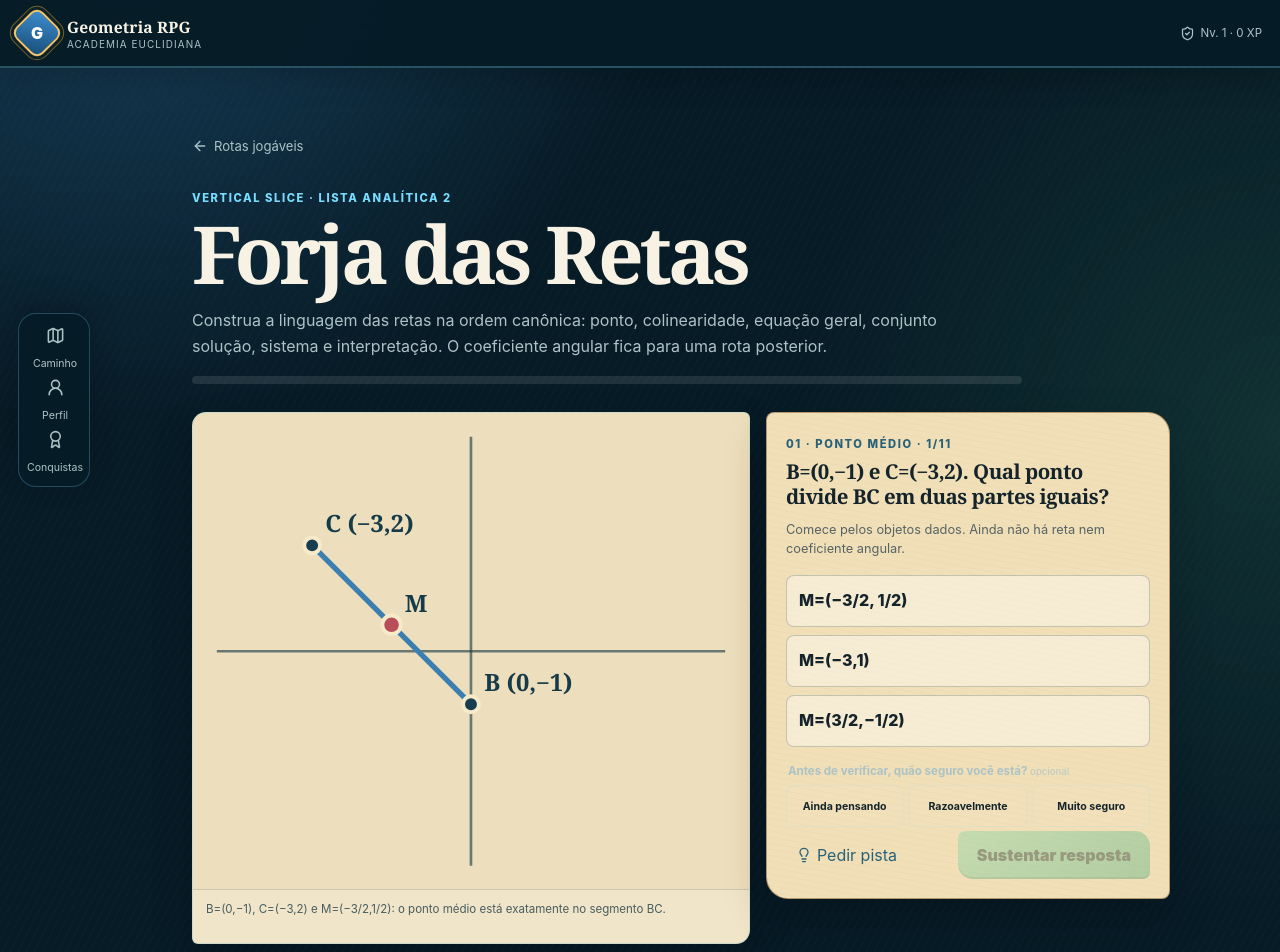
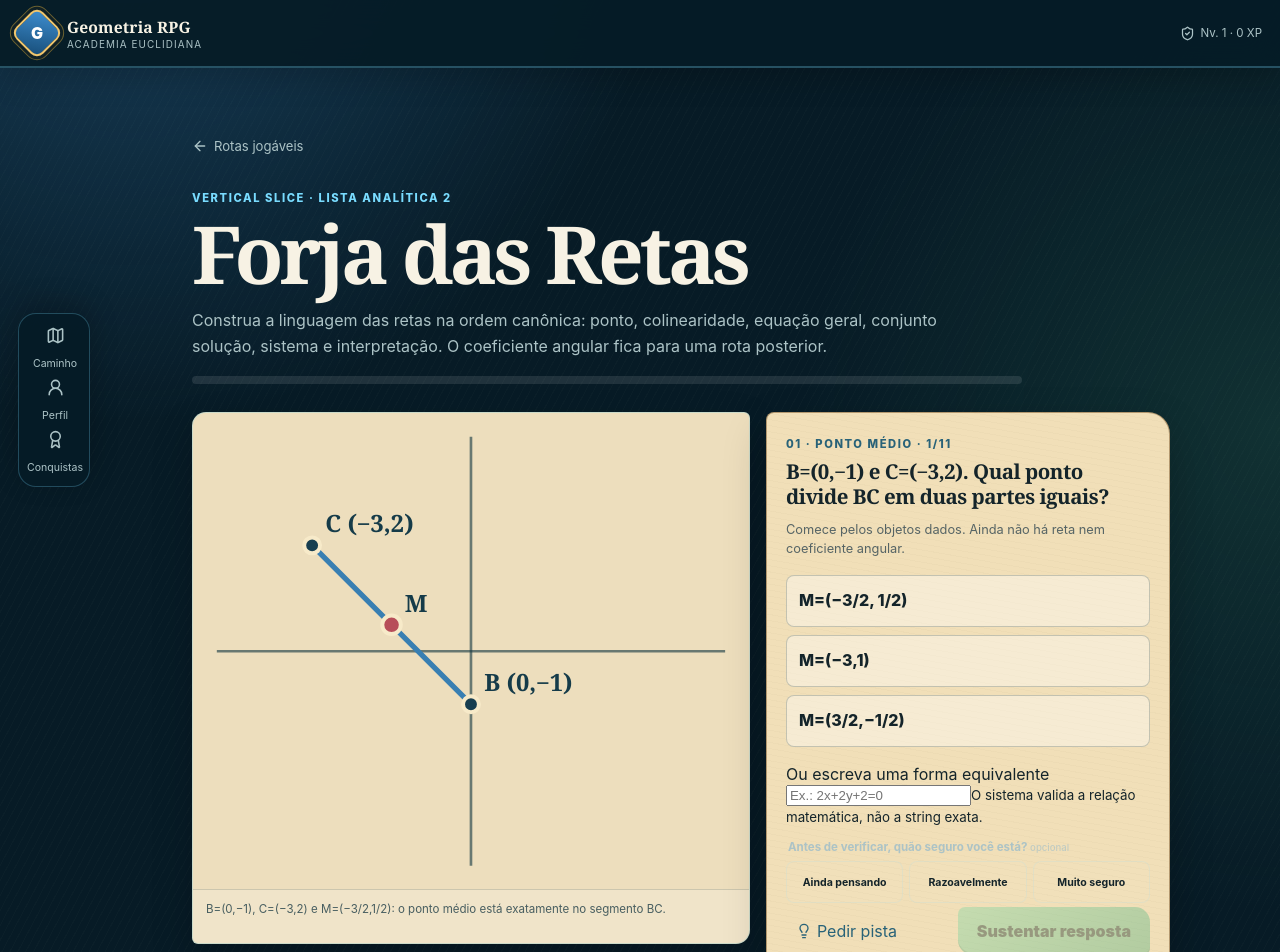
Before and after one commit to menezesx2k26-byte/geometria-rpg, a React (Vite) app: page /lab/line-forge in a window 1280 px wide. Shown: the top 952 px of the page. Built offline with nearby package versions, Linux system fonts and the light colour scheme.

Commit message:
feat: accept equivalent free-form journey answers

```diff
--- a/src/components/learning/JourneyRunner.tsx
+++ b/src/components/learning/JourneyRunner.tsx
@@ -3,7 +3,12 @@ import { useMemo, useState, type ReactNode } from 'react';
 import { Link, useSearchParams } from 'react-router-dom';
 import type { JourneyStage } from '../../data/interactiveJourneys';
 import { useProgress } from '../../state/progress';
-import { acceptedJourneyOptionIds, isAcceptedOption } from '../../engine/answerAcceptance';
+import {
+  acceptedJourneyOptionIds,
+  isAcceptedOption,
+  supportsFreeTextAnswer,
+  validateFreeTextAnswer,
+} from '../../engine/answerAcceptance';
 import { FeedbackPanel, UnlockBanner } from '../rpg';
 import { MissionRewardCard } from '../campaign/MissionRewardCard';
 import { CompetencyDebrief } from './CompetencyDebrief';
@@ -43,6 +48,7 @@ export function JourneyRunner({
   const effectiveBackLabel = focusedStage ? 'Voltar ao diagnóstico' : backLabel;
   const [stageIndex, setStageIndex] = useState(0);
   const [selectedId, setSelectedId] = useState<string>();
+  const [freeAnswer, setFreeAnswer] = useState('');
   const [feedback, setFeedback] = useState<{ state: 'correct' | 'incorrect'; message: string }>();
   const [hintUsed, setHintUsed] = useState(false);
   const [selfConfidence, setSelfConfidence] = useState<number>();
@@ -52,16 +58,25 @@ export function JourneyRunner({
   const allSkillIds = useMemo(() => [...new Set(activeStages.flatMap((item) => item.skillIds))], [activeStages]);
 
   if (!stage) return null;
+  const acceptsFreeText = supportsFreeTextAnswer('journey', stage.id);
+  const hasResponse = Boolean(selectedId || (acceptsFreeText && freeAnswer.trim()));
 
   const verify = () => {
-    if (!selectedId || feedback?.state === 'correct') return;
-    const selected = stage.options.find((item) => item.id === selectedId);
-    if (!selected) return;
-    const correct = isAcceptedOption(selectedId, stage.correctOptionId, acceptedJourneyOptionIds(stage.id));
+    if (!hasResponse || feedback?.state === 'correct') return;
+    const typed = acceptsFreeText ? freeAnswer.trim() : '';
+    const selected = selectedId ? stage.options.find((item) => item.id === selectedId) : undefined;
+    if (!typed && !selected) return;
+
+    const textResult = typed ? validateFreeTextAnswer('journey', stage.id, typed) : undefined;
+    const correct = textResult
+      ? textResult.correct
+      : isAcceptedOption(selectedId, stage.correctOptionId, acceptedJourneyOptionIds(stage.id));
+    const response = typed ? `free:${typed}` : selectedId ?? '';
+
     recordAttempt(
       effectiveJourneyId,
       stage.id,
-      [selectedId],
+      [response],
       correct,
       correct ? [] : [stage.diagnosticTag],
       {
@@ -75,8 +90,18 @@ export function JourneyRunner({
     );
     setFeedback({
       state: correct ? 'correct' : 'incorrect',
-      message: correct ? `${selected.feedback} ${stage.successMessage}` : selected.feedback,
+      message: textResult
+        ? correct ? `${textResult.message} ${stage.successMessage}` : textResult.message
+        : correct ? `${selected?.feedback ?? ''} ${stage.successMessage}` : selected?.feedback ?? 'Resposta ainda não validada.',
     });
+  };
+
+  const clearResponse = () => {
+    setSelectedId(undefined);
+    setFreeAnswer('');
+    setFeedback(undefined);
+    setHintUsed(false);
+    setSelfConfidence(undefined);
   };
 
   const advance = () => {
@@ -92,10 +117,7 @@ export function JourneyRunner({
       return;
     }
     setStageIndex((current) => current + 1);
-    setSelectedId(undefined);
-    setFeedback(undefined);
-    setHintUsed(false);
-    setSelfConfidence(undefined);
+    clearResponse();
     window.scrollTo({ top: 0, behavior: window.matchMedia('(prefers-reduced-motion: reduce)').matches ? 'auto' : 'smooth' });
   };
 
@@ -113,7 +135,7 @@ export function JourneyRunner({
           </section>
           <div className="completion-actions">
             <Link className="primary-action" to={effectiveBackTo}>{effectiveBackLabel}</Link>
-            <button type="button" className="secondary-action" onClick={() => { setStageIndex(0); setCompleted(false); setSelectedId(undefined); setFeedback(undefined); setHintUsed(false); setSelfConfidence(undefined); }}><RotateCcw size={16} /> Refazer sem dicas</button>
+            <button type="button" className="secondary-action" onClick={() => { setStageIndex(0); setCompleted(false); clearResponse(); }}><RotateCcw size={16} /> Refazer sem dicas</button>
           </div>
         </div>
       </section>
@@ -160,12 +182,27 @@ export function JourneyRunner({
                 className={selectedId === item.id ? 'is-selected' : ''}
                 aria-pressed={selectedId === item.id}
                 disabled={feedback?.state === 'correct'}
-                onClick={() => { setSelectedId(item.id); setFeedback(undefined); }}
+                onClick={() => { setSelectedId(item.id); setFreeAnswer(''); setFeedback(undefined); }}
               >
                 {item.label}
               </button>
             ))}
           </div>
+          {acceptsFreeText && (
+            <label className="semantic-answer-field">
+              <span>Ou escreva uma forma equivalente</span>
+              <input
+                type="text"
+                value={freeAnswer}
+                disabled={feedback?.state === 'correct'}
+                placeholder="Ex.: 2x+2y+2=0"
+                autoComplete="off"
+                spellCheck={false}
+                onChange={(event) => { setFreeAnswer(event.target.value); setSelectedId(undefined); setFeedback(undefined); }}
+              />
+              <small>O sistema valida a relação matemática, não a string exata.</small>
+            </label>
+          )}
           <fieldset className="confidence-check">
             <legend>Antes de verificar, quão seguro você está? <small>opcional</small></legend>
             <div>
@@ -190,7 +227,7 @@ export function JourneyRunner({
           {feedback && <FeedbackPanel state={feedback.state}>{feedback.message}</FeedbackPanel>}
           <div className="journey-actions">
             <button type="button" className="text-action" disabled={hintUsed || feedback?.state === 'correct'} onClick={() => setHintUsed(true)}><Lightbulb size={16} /> Pedir pista</button>
-            <button type="button" className="primary-action" disabled={!selectedId} onClick={feedback?.state === 'correct' ? advance : verify}>
+            <button type="button" className="primary-action" disabled={!hasResponse} onClick={feedback?.state === 'correct' ? advance : verify}>
               {feedback?.state === 'correct' ? <>{stageIndex === activeStages.length - 1 ? 'Concluir rota' : 'Registrar e avançar'} <ArrowRight size={16} /></> : 'Sustentar resposta'}
             </button>
           </div>
```
